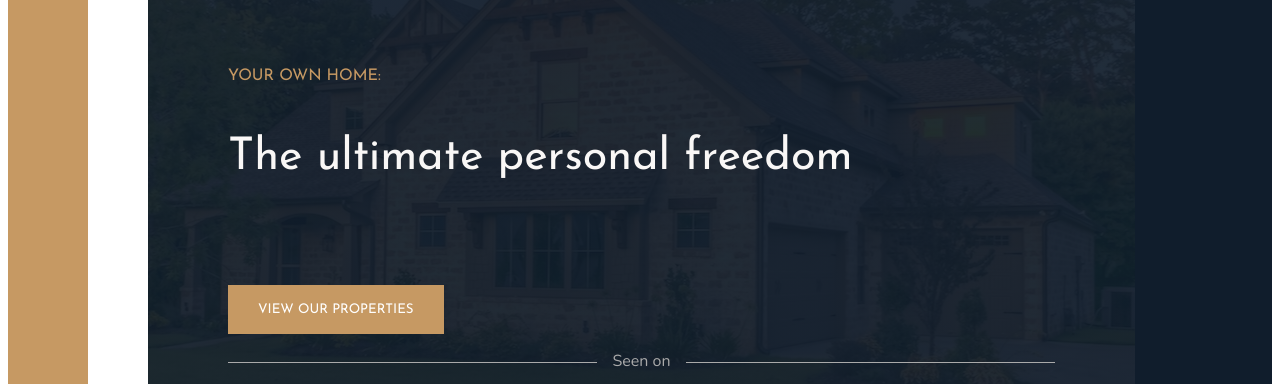
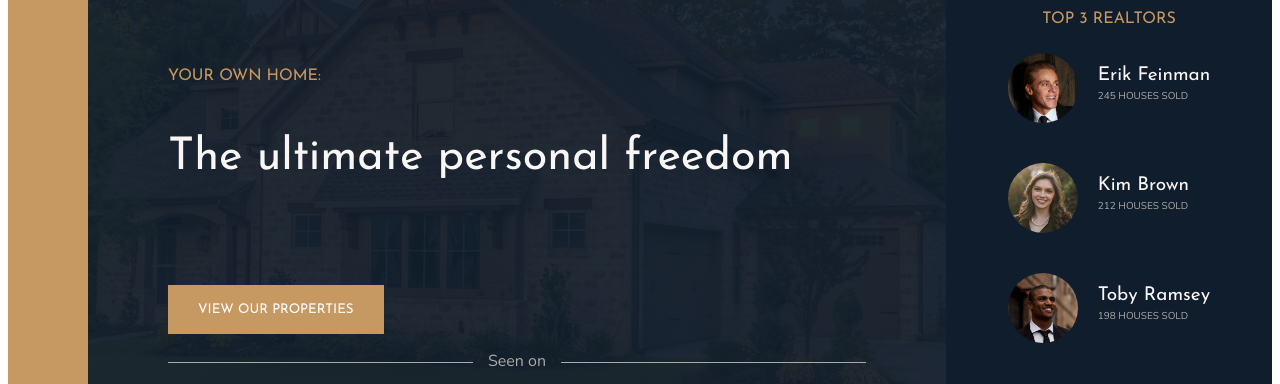
Before and after one commit to mishrabhavesh/Nexter-website-with-GRID, a website: page index.html in a window 1280 px wide. Shown: the part 153-537 px from the top of the page. Drawn offline with nearby package versions, Linux system fonts and the light colour scheme.

Commit message:
header grid error solved

```diff
--- a/index.html
+++ b/index.html
@@ -31,7 +31,26 @@
         </header>
 
         <div class="realtors">
-            Realtors
+            <h3 class="heading-3">Top 3 Realtors</h3>
+            <div class="realtors__list">
+                <img src="img/realtor-1.jpeg" alt="Realtor 1" class="realtors__img">
+                <div class="realtors__details">
+                    <h4 class="heading-4 heading-4--light">Erik Feinman</h4>
+                    <p class="realtors__sold">245 houses sold</p>
+                </div>
+
+                <img src="img/realtor-2.jpeg" alt="Realtor 2" class="realtors__img">
+                <div class="realtors__details">
+                    <h4 class="heading-4 heading-4--light">Kim Brown</h4>
+                    <p class="realtors__sold">212 houses sold</p>
+                </div>
+
+                <img src="img/realtor-3.jpeg" alt="Realtor 3" class="realtors__img">
+                <div class="realtors__details">
+                    <h4 class="heading-4 heading-4--light">Toby Ramsey</h4>
+                    <p class="realtors__sold">198 houses sold</p>
+                </div>
+            </div>
         </div>
 
         <section class="features">
--- a/sass/_base.scss
+++ b/sass/_base.scss
@@ -29,7 +29,7 @@ body {
 .container {
     display: grid;
     grid-template-rows: 80vh min-content 40vw repeat(3, min-content);
-    grid-template-columns: [sidebar-start] 8rem [sidebar-end full-start] minmax(6rem, 1fr) [center-start] repeat(8, [col-start] minmax(min-content, 14rem)[col-end] ) [center-end] minmax(6rem, 1fr) [full-end];
+    grid-template-columns: [sidebar-start] 8rem [sidebar-end full-start] minmax(6rem, 1fr) [center-start] repeat(8, [col-start] minmax(min-content, 14rem) [col-end]) [center-end] minmax(6rem, 1fr) [full-end];
 }
 
 .mb-sm { margin-bottom: 2rem; }
--- a/sass/_header.scss
+++ b/sass/_header.scss
@@ -1,6 +1,6 @@
 .header {
     grid-row: 1/2;
-    grid-column: 3 / col-end 6;
+    grid-column: 2 / col-end 6;
     background-image: linear-gradient(rgba($color-secondary, .93), rgba($color-secondary, .93)), url('../img/hero.jpeg');
     background-position: center;
     padding: 8rem;
@@ -8,7 +8,6 @@
 
     display: grid;
     grid-template-rows: 1fr min-content 6rem 1fr;
-    grid-template-columns: max-content;
     justify-self: center;
     grid-row-gap: 1.5rem;
 
--- a/sass/_realtors.scss
+++ b/sass/_realtors.scss
@@ -1,4 +1,30 @@
 .realtors {
     background-color: $color-secondary;
-    grid-column: col-end 6 / full-end;
+    grid-column: col-start 7 / full-end;
+    padding: 3rem;
+    display: grid;
+    align-content: center;
+    justify-content: center;
+    grid-row-gap: 2rem;
+    justify-items: center;
+
+    &__list {
+        display: grid;
+        grid-template-columns: min-content max-content;
+        grid-column-gap: 2rem;
+        grid-row-gap: 5vh;
+        align-items: center;
+    }
+
+    &__img {
+        width: 7rem ;
+        border-radius: 50%;
+        display: block;
+    }
+
+    &__sold {
+        text-transform: uppercase;
+        color: $color-grey-light-2;
+        margin-top: -3px;
+    }
 }
--- a/sass/_sidebar.scss
+++ b/sass/_sidebar.scss
@@ -32,6 +32,6 @@
     }
 
     &::after { transform: translateY(1.5rem);}
-    &::before { transform: translateY(-1.5rem);}
+    &::before { transform: translateY(-1.3rem);}
 
 }
```
Also changed, not shown: css/style.css.
